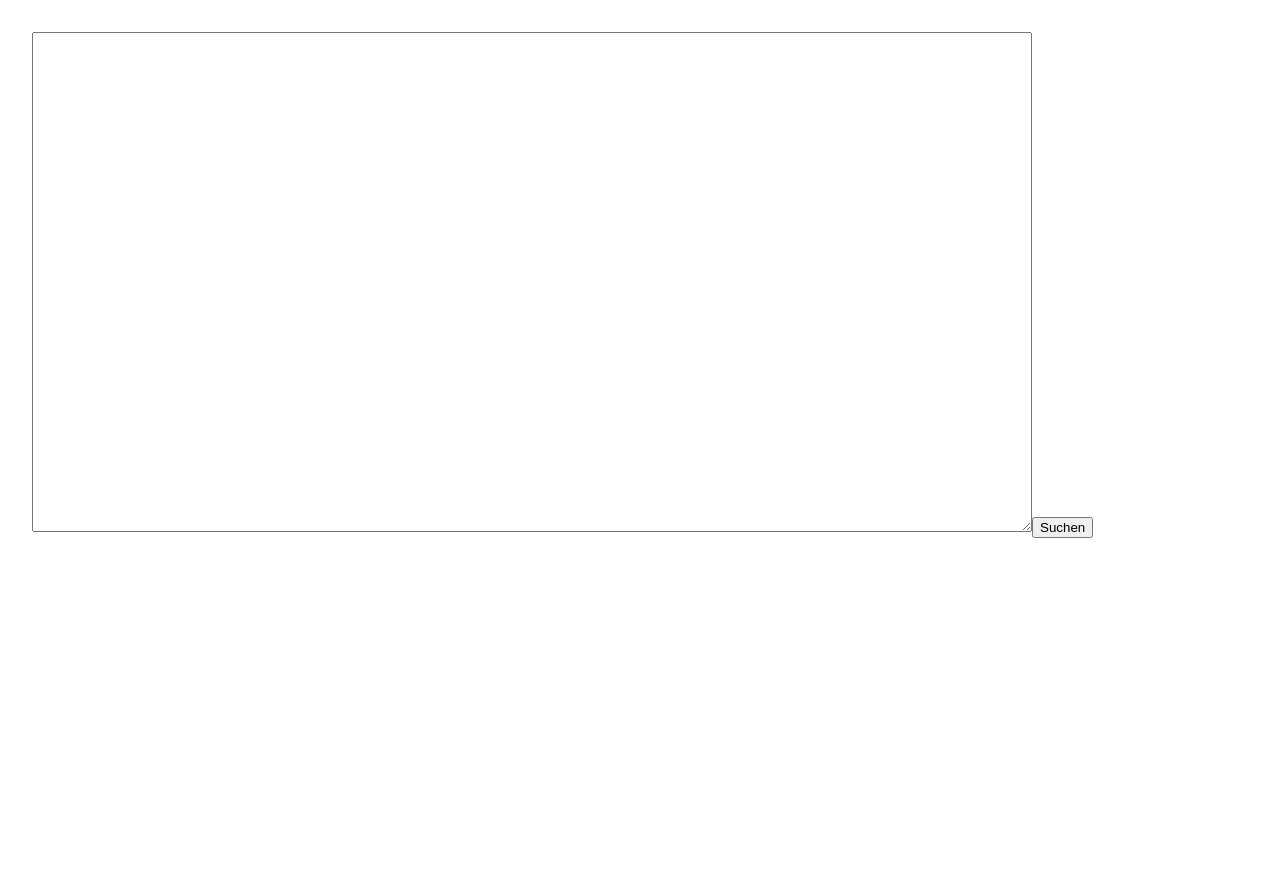
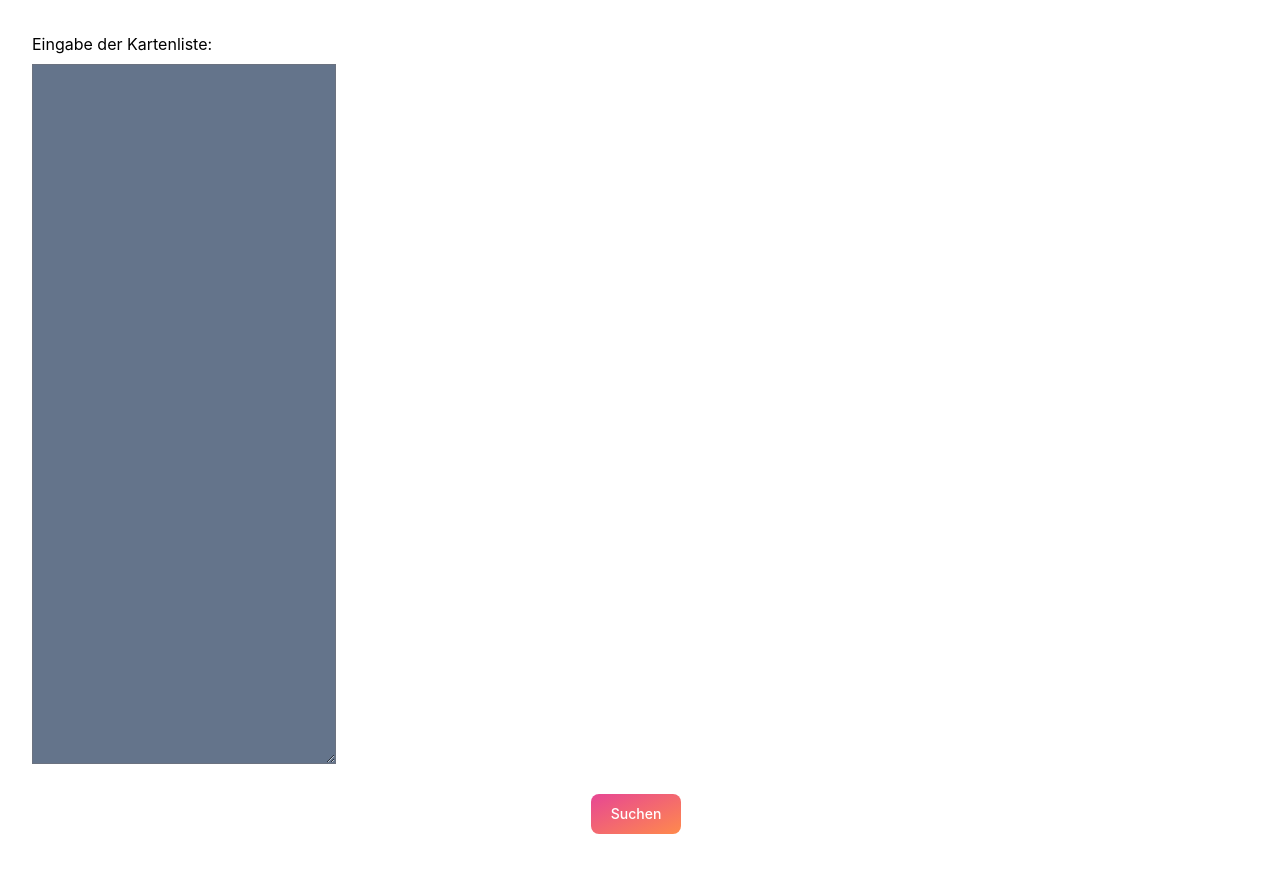
Before and after one commit to sebmuel/magic-set-tracker, a Next.js app: page / in a window 1280 px wide. Shown: the top 872 px of the page. Before the commit the page ends 800 px from the top, so only its background shows below. Built offline with nearby package versions, Linux system fonts and the light colour scheme.

Commit message:
Added Tailwind & Form Styles

```diff
--- /dev/null
+++ b/components/SearchForm.js
@@ -0,0 +1,65 @@
+import { Textarea, Label, Alert, Button } from "flowbite-react";
+import {
+  sortSet,
+  cardsToSet,
+  filterCards,
+  validateSearchString,
+} from "../services/helpers";
+import { useState, useRef } from "react";
+import fetchList from "../services/fetchList";
+
+export default function SearchForm({ enterCards }) {
+  const [error, setError] = useState();
+  const cardList = useRef();
+
+  const handleSearch = async () => {
+    setError(null);
+
+    const searchString = cardList.current.value;
+    if (!validateSearchString(searchString)) {
+      setError("Provide valid string");
+      return;
+    }
+    const names = filterCards(searchString);
+
+    const result = await fetchList(names);
+
+    if (result.name === "AxiosError") {
+      setError(result.message);
+      return;
+    }
+    const array = [];
+    for (const [key, value] of Object.entries(cardsToSet(result))) {
+      array.push([key, value]);
+    }
+   enterCards(array.sort(sortSet));
+  };
+
+  return (
+    <div>
+      <div className="mb-2 block">
+        <label>Eingabe der Kartenliste: </label>
+      </div>
+      <div className="">
+        <textarea ref={cardList} className="h-80 min-h-[700px] w-1/4 bg-slate-500"></textarea>
+      </div>
+      <div className="text-center py-6">
+        <button
+          type="button"
+          onClick={handleSearch}
+          className="text-white bg-gradient-to-br from-pink-500
+         to-orange-400 hover:bg-gradient-to-bl focus:ring-4
+         focus:outline-none focus:ring-pink-200
+          dark:focus:ring-pink-800 font-medium rounded-lg text-sm px-5 py-2.5 text-center mr-2 mb-2"
+        >
+          Suchen
+        </button>
+      </div>
+      {error ? (
+        <Alert color="failure" icon={HiInformationCircle}>
+          {error}
+        </Alert>
+      ) : null}
+    </div>
+  );
+}
--- a/components/SetList.js
+++ b/components/SetList.js
@@ -1,14 +1,18 @@
 import Card from "./Card";
 
-export default function SetList({result}) {
+export default function SetList({ result }) {
   const setName = result[0];
   const cards = result[1];
+  const cardsAmount = cards.length;
+
   return (
-    <div>
-      <h2 className="set-name">{setName}</h2>
+    <>
+      <h2 className="set-name">{setName}-Anzahl:{cardsAmount}</h2>
       <div className="cardGrid">
-      {cards.map(card => <Card key={card.id} cardData={card}/>)}
+        {cards.map((card) => (
+          <Card key={card.id} cardData={card} />
+        ))}
       </div>
-    </div>
-  )
+    </>
+  );
 }
--- a/pages/index.js
+++ b/pages/index.js
@@ -1,47 +1,12 @@
-import styles from "../styles/Home.module.css";
-import { useState, useRef } from "react";
-import fetchList from "../services/fetchList";
-import {
-  sortSet,
-  cardsToSet,
-  filterCards,
-  validateSearchString,
-} from "../services/helpers";
+import { useState } from "react";
+import SearchForm from "../components/SearchForm";
 import SetList from "../components/SetList";
 
 export default function Home() {
-  const cardList = useRef();
-  const [error, setError] = useState();
-  const [results, setResults] = useState();
-
-  const handleSearch = async () => {
-    setError(null);
-
-    const searchString = cardList.current.value;
-    if (!validateSearchString(searchString)) {
-      setError("Provide valid string");
-      return;
-    }
-    const names = filterCards(searchString);
-
-    const result = await fetchList(names);
-
-    if (result.name === "AxiosError") {
-      setError(result.message);
-      return;
-    }
-    const array = [];
-    for (const [key, value] of Object.entries(cardsToSet(result))) {
-      array.push([key, value]);
-    }
-    setResults(array.sort(sortSet));
-  };
-
+  const [results, setResults] = useState([]);
   return (
     <div>
-      <textarea className={styles.list_input} ref={cardList} />
-      {error ? <h2>{error}</h2> : null}
-      <button onClick={handleSearch}>Suchen</button>
+      <SearchForm enterCards={setResults}></SearchForm>
       {results
         ? results.map((result) => (
             <SetList key={result[0]} result={result}></SetList>
--- /dev/null
+++ b/postcss.config.js
@@ -0,0 +1,6 @@
+module.exports = {
+  plugins: {
+    tailwindcss: {},
+    autoprefixer: {},
+  },
+}
--- a/styles/globals.css
+++ b/styles/globals.css
@@ -1,3 +1,7 @@
+@tailwind base;
+@tailwind components;
+@tailwind utilities;
+
 html,
 body {
   padding: 1rem;
--- /dev/null
+++ b/tailwind.config.js
@@ -0,0 +1,14 @@
+/** @type {import('tailwindcss').Config} */
+module.exports = {
+  content: [
+    "./node_modules/flowbite-react/**/*.js",
+    "./pages/**/*.{js,ts,jsx,tsx}",
+    "./components/**/*.{js,ts,jsx,tsx}",
+  ],
+  theme: {
+    extend: {},
+  },
+  plugins: [
+    require("flowbite/plugin")
+  ],
+}
```
Also changed, not shown: package.json (+6 -1 lines), 1 other file (tests, documents, lock files or other folders).
